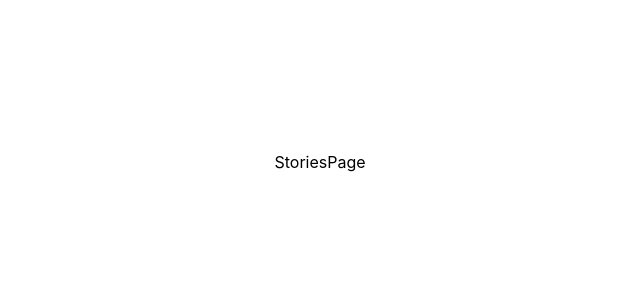
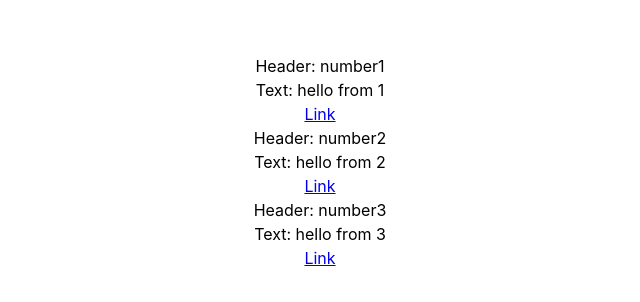
Before and after one commit to shyamrupadas/hacker-news, a React (Vite) app: page / in a window 1280 px wide. Shown: the part 238-540 px from the top of the page, without its empty margins (320-960 px from the left). Built offline with nearby package versions, Linux system fonts and the light colour scheme.

Commit message:
add StoriesItemPage and change Routes

```diff
--- a/src/components/routes/Routes.tsx
+++ b/src/components/routes/Routes.tsx
@@ -1,10 +1,11 @@
 import { Redirect, Route, Switch } from 'react-router-dom';
 import { StoriesPage } from '../../pages/StoriesPage';
+import { StoriesItemPage } from '../../pages/StoriesItemPage';
 
 export const Routes = () => (
 <Switch>
   <Route path={'/'} component={StoriesPage} exact />
-  {/*<Route path={'/story/:id'} component={StoriesItemPage} />*/}
+  <Route path={'/story/:id'} component={StoriesItemPage} />
   <Redirect to={'/'} />
 </Switch>
 )
--- /dev/null
+++ b/src/pages/StoriesItemPage/StoriesItemPage.tsx
@@ -0,0 +1,11 @@
+import React from 'react';
+
+export const StoriesItemPage = ({ match }: any) => {
+  const storyId: number | null = +match.params.id;
+
+  return (
+    <div>
+    Hello! That's story number {storyId}!
+    </div>
+  );
+};
--- /dev/null
+++ b/src/pages/StoriesItemPage/index.ts
@@ -0,0 +1 @@
+export { StoriesItemPage } from './StoriesItemPage';
--- a/src/pages/StoriesPage/StoriesPage.tsx
+++ b/src/pages/StoriesPage/StoriesPage.tsx
@@ -1,9 +1,34 @@
 import React from 'react';
+import { NavLink } from 'react-router-dom';
+
+const stubStories = [
+  {
+    id: 1,
+    header: 'number1',
+    text: 'hello from 1'
+  },
+  {
+    id: 2,
+    header: 'number2',
+    text: 'hello from 2'
+  },
+  {
+    id: 3,
+    header: 'number3',
+    text: 'hello from 3'
+  },
+]
 
 export const StoriesPage = () => {
   return (
     <div>
-      StoriesPage
+      {stubStories.map(({id, header, text}) => (
+        <div key={id}>
+          Header: {header}<br />
+          Text: {text}<br />
+          <NavLink to={`story/${id}`}>Link</NavLink>
+        </div>
+      ))}
     </div>
   );
 };
```
